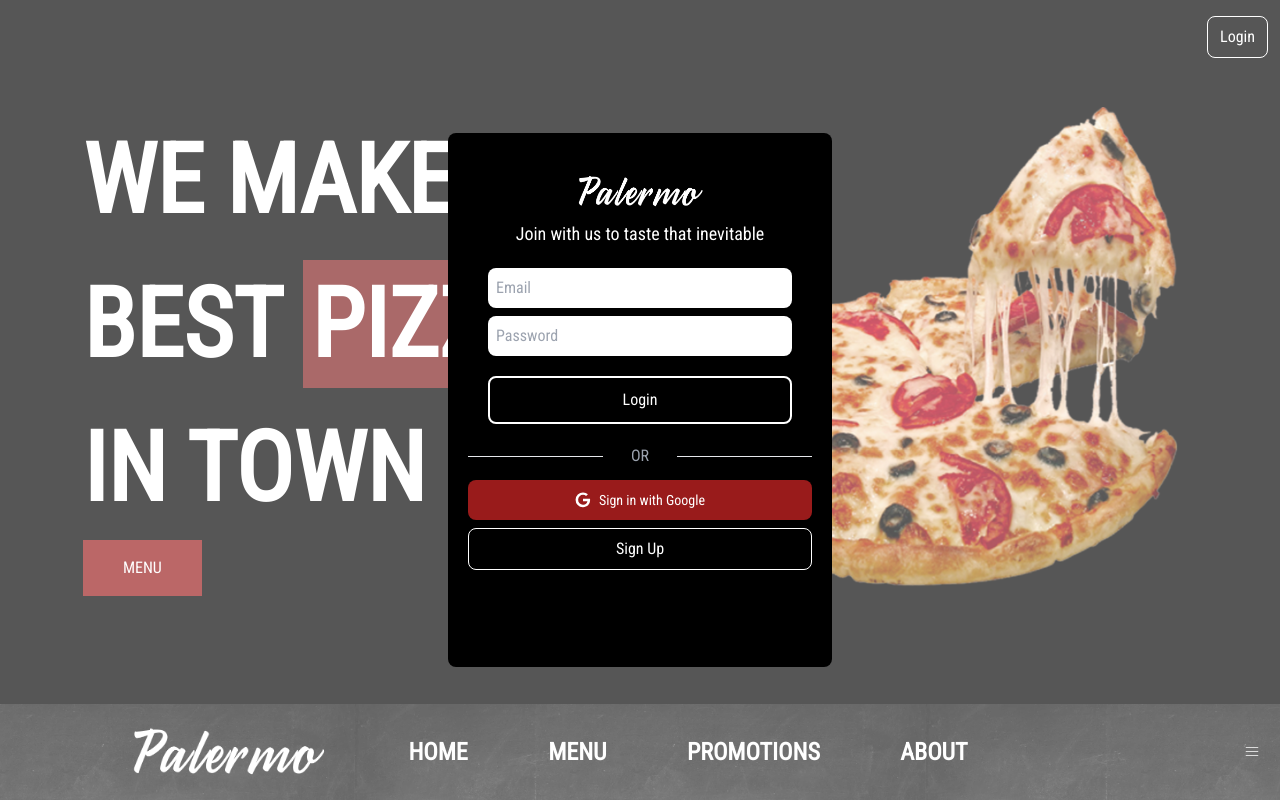
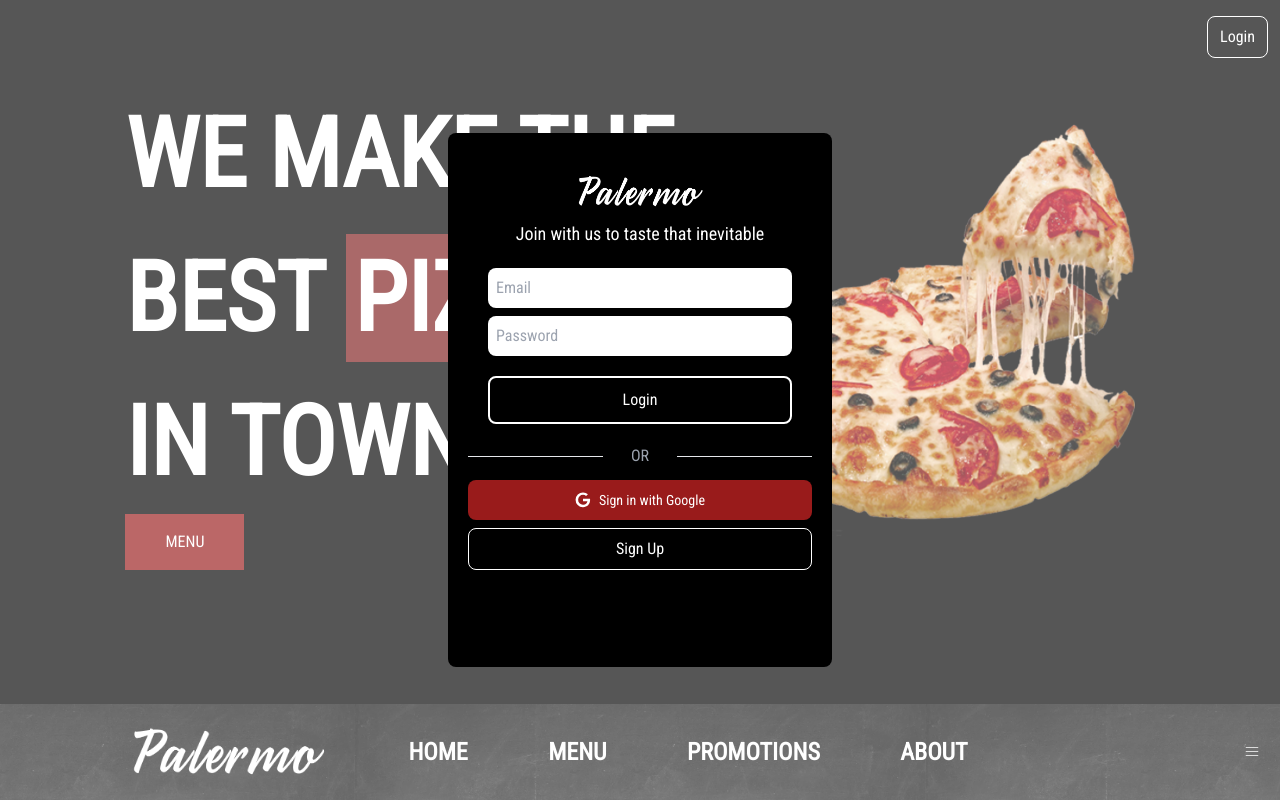
Before and after one commit to Isuru936/E-Commerce-Site, a Next.js app: page / in a window 1280 px wide. Built offline with nearby package versions, Linux system fonts and the light colour scheme; some icons are missing.

Commit message:
refactor: Remove commented out code for image width in page module CSS

```diff
--- a/src/app/page.module.css
+++ b/src/app/page.module.css
@@ -1,6 +1,6 @@
 .img {
-  width: 100%;
-  height: 500px;
+  /* width: 100%; */
+  /* height: 500px; */
   object-fit: contain;
   animation: move 3s infinite ease alternate;
 }
```
